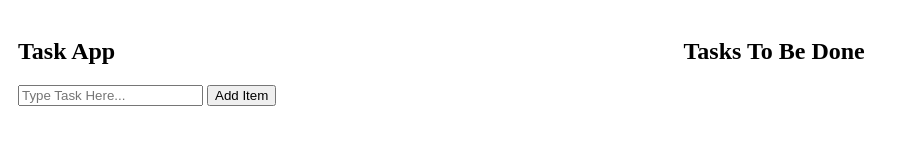
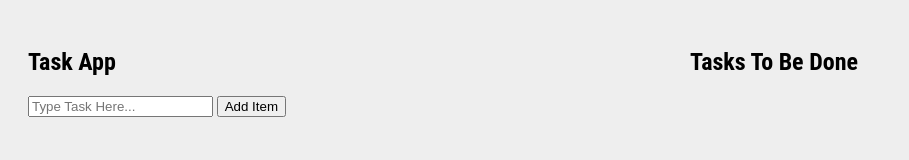
Before and after one commit to justinherfel/justin-herfel-code-louisville-task-app, a website: page public/index.html in a window 1280 px wide. Shown: the whole page, without its empty margins (0-909 px from the left). Drawn offline with Linux system fonts and the light colour scheme.

Commit message:
Add simple color and font to app

```diff
--- a/public/styles.css
+++ b/public/styles.css
@@ -1,8 +1,10 @@
-
-
-
-
-
+body {
+    font-family: 'Roboto Condensed', sans-serif;
+    grid-gap: 10px;
+    padding: 10px;
+    background: #eee;
+    height: auto;
+  }
 
 
 @media (min-width: 1000px) {
@@ -11,26 +13,9 @@
         display: grid;
         grid-template-areas:
           'myArea myArea';
+        width: 1fr 1fr;
         grid-gap: 10px;
         padding: 10px;
       }
 
-
-
-        /* .header, .add-item-container, .todo-list-container {
-        display: grid;
-        gap: 20px;
-        height: 100vh; */
-
-        /* grid-template-areas:
-        "A A A A   A A A A   A A A A"
-        "B B B B   B B B B   B B C C"
-        "B B B B   B B B B   B B C C"; */
-
-        /* grid-template-rows: 200px 200px; */
-        /* grid-template-columns: 200px 200px; */
-
-        /* grid-template-columns: repeat(12, 1fr);
-           grid-template-rows: repeat(12, 1fr); */
-
           }
```
